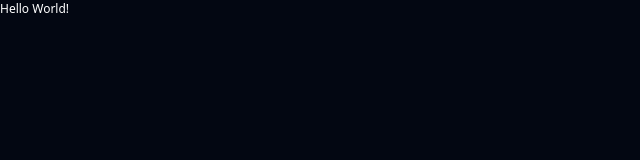
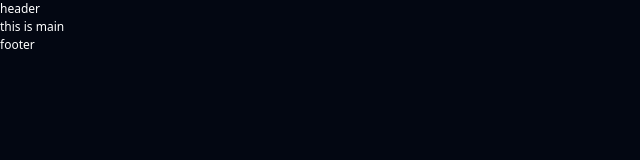
Before and after one commit to ValiuchenkoVladislav/valiuchenkovladislav.github.io, a Preact app: page / in a window 1280 px wide. Shown: the top 160 px of the page, without its empty margins (0-640 px from the left). Built offline with nearby package versions, Linux system fonts and the light colour scheme.

Commit message:
added basic layout

```diff
--- a/src/index.tsx
+++ b/src/index.tsx
@@ -1,8 +1,10 @@
 import { render } from "preact";
+
+import { App } from "~/layout/App";
 
 import "./index.css";
 
 
 document.querySelector("[data-placeholder]")?.remove();
 
-render(<p>Hello World!</p>, document.body);
+render(<App/>, document.body);
--- /dev/null
+++ b/src/layout/App.tsx
@@ -0,0 +1,13 @@
+import { Header } from "./Header";
+import { Footer } from "./Footer";
+
+
+export function App() {
+  return (
+    <>
+      <Header/>
+      <main>this is main</main>
+      <Footer/>
+    </>
+  );
+}
--- /dev/null
+++ b/src/layout/Footer.tsx
@@ -0,0 +1,7 @@
+export function Footer() {
+  return (
+    <footer>
+      footer
+    </footer>
+  );
+}
--- /dev/null
+++ b/src/layout/Header.tsx
@@ -0,0 +1,7 @@
+export function Header() {
+  return (
+    <header>
+      header
+    </header>
+  );
+}
```
